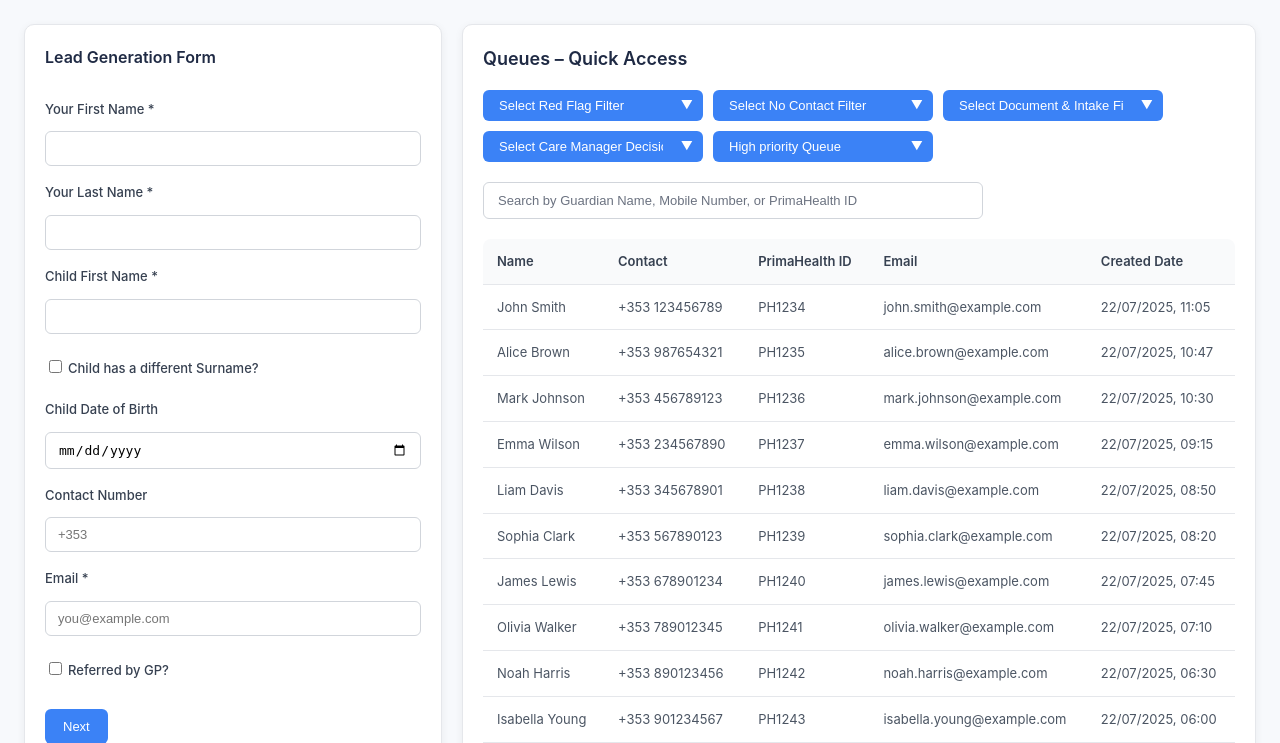
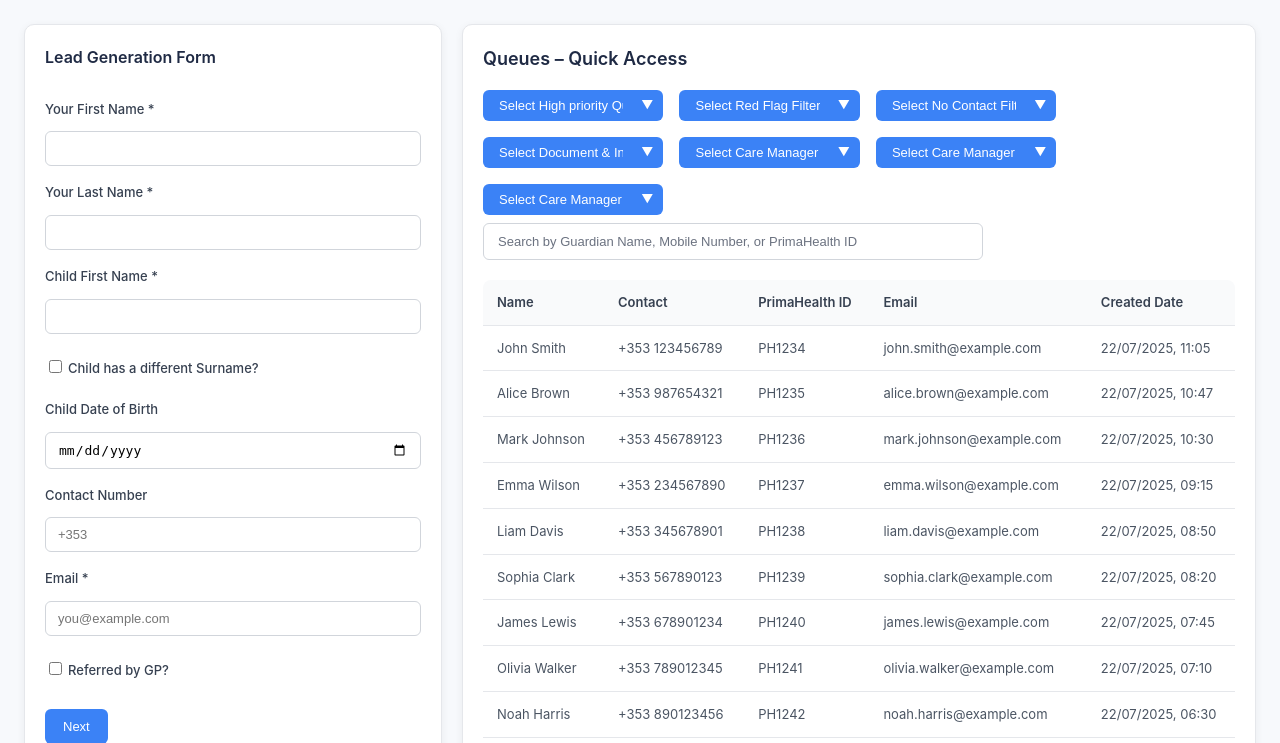
Before and after one commit to pdkv1999/primaHealth, a Python web app: template templates/login_cc.html in a window 1280 px wide. Shown: the top 743 px of the page. Run offline with Jinja, Linux system fonts and the light colour scheme; the template is opened without the code that fills it, so the values that code supplies are empty.

Commit message:
filters updated

```diff
--- a/templates/login_cc.html
+++ b/templates/login_cc.html
@@ -47,13 +47,14 @@
     .queue-dropdowns {
       display: flex;
       flex-wrap: wrap;
-      gap: 10px;
-      margin-bottom: 20px;
+      gap: 16px;
+      margin-bottom: 8px; /* Small space below filters */
     }
 
     .queue-dropdown {
       position: relative;
       display: inline-block;
+      flex-basis: 24%; /* Approximately 25% width for 4 filters in a row, adjusted for gap */
     }
 
     .queue-dropdown select {
@@ -67,8 +68,9 @@
       cursor: pointer;
       transition: background-color 0.2s ease;
       appearance: none;
-      width: 220px;
+      width: 100%;
       padding-right: 40px;
+      box-sizing: border-box;
     }
 
     .queue-dropdown select:hover {
@@ -153,7 +155,6 @@
       cursor: pointer;
     }
 
-    /* Lead form styles */
     .form-title {
       font-weight: 600;
       margin-bottom: 20px;
@@ -232,8 +233,6 @@
   </style>
 </head>
 <body>
-
-  <!-- Left: Lead Form -->
   <div class="left-panel">
     <div class="form-title">Lead Generation Form</div>
     <form>
@@ -269,11 +268,17 @@
     </form>
   </div>
 
-  <!-- Right: Queues & Table -->
   <div class="right-panel">
     <h2>Queues – Quick Access</h2>
     <div class="queue-dropdowns">
-      <!-- Red Flag Filters -->
+      <div class="queue-dropdown">
+        <select onchange="filterQueue(this, this.value)">
+          <option value="" disabled selected>Select High priority Queue</option>
+          <option value="G2_Consent_Pending">G2_Consent_Pending</option>
+          <option value="G2_Consent_Pending">Nearing 18 & Under Medication</option>
+          <option value="GP_Referral_No_SC_7_Days">GP referral received, No SC since 7 days</option>
+        </select>
+      </div>
       <div class="queue-dropdown">
         <select onchange="filterQueue(this, this.value)">
           <option value="" disabled selected>Select Red Flag Filter</option>
@@ -285,8 +290,6 @@
           <option value="Red_Flag_AP_Risk">Red Flag – AP Identified Risk</option>
         </select>
       </div>
-
-      <!-- No Contact After Booking Link Sent -->
       <div class="queue-dropdown">
         <select onchange="filterQueue(this, this.value)">
           <option value="" disabled selected>Select No Contact Filter</option>
@@ -296,38 +299,34 @@
           <option value="No_Contact_28_Days">No SC, No GP referral since 28 days – Auto Close</option>
         </select>
       </div>
-
-      <!-- Document & Intake Completion -->
       <div class="queue-dropdown">
         <select onchange="filterQueue(this, this.value)">
           <option value="" disabled selected>Select Document & Intake Filter</option>
-          <option value="Incomplete_Case">Incomplete Case – Missing Documents or Fields</option>
+          <option value="Incomplete_Case">Incomplete Case – Missing Documents</option>
         </select>
       </div>
-
-      <!-- Care Manager Decision Outcomes -->
       <div class="queue-dropdown">
         <select onchange="filterQueue(this, this.value)">
-          <option value="" disabled selected>Select Care Manager Decision</option>
-          <option value="Care Manager_Approved_7_Days">Care Manager Approved – Last 7 Days</option>
-          <option value="Care Manager_Approved_30_Days">Care Manager Approved – Last 30 Days</option>
-          <option value="Care Manager_Approved_This_Year">Care Manager Approved – This Year</option>
-          <option value="Care Manager_Rejected_7_Days">Care Manager Rejected – Last 7 Days</option>
-          <option value="Care Manager_Rejected_30_Days">Care Manager Rejected – Last 30 Days</option>
-          <option value="Care Manager_Rejected_This_Year">Care Manager Rejected – This Year</option>
-          <option value="Care Manager_On_Hold_7_Days">Care Manager On Hold – Last 7 Days</option>
-          <option value="Care Manager_On_Hold_30_Days">Care Manager On Hold – Last 30 Days</option>
-          <option value="Care Manager_On_Hold_This_Year">Care Manager On Hold – This Year</option>
+          <option value="" disabled selected>Select Care Manager Approved Cases</option>
+          <option value="Care Manager_Approved_7_Days">Last 7 Days</option>
+          <option value="Care Manager_Approved_30_Days">Last 30 Days</option>
+          <option value="Care Manager_Approved_This_Year">Last one Year</option>
         </select>
       </div>
-
-      <!-- Other Queues -->
       <div class="queue-dropdown">
         <select onchange="filterQueue(this, this.value)">
-          <option value="" disabled selected>High priority Queue</option>
-          <option value="G2_Consent_Pending">G2_Consent_Pending</option>
-          <option value="G2_Consent_Pending">Nearing 18 & Under Medication</option>
-          <option value="GP_Referral_No_SC_7_Days">GP referral received, No SC since 7 days</option>
+          <option value="" disabled selected>Select Care Manager Rejected Cases</option>
+          <option value="Care Manager_Approved_7_Days">Last 7 Days</option>
+          <option value="Care Manager_Approved_30_Days">Last 30 Days</option>
+          <option value="Care Manager_Approved_This_Year">Last one Year</option>
+        </select>
+      </div>
+      <div class="queue-dropdown">
+        <select onchange="filterQueue(this, this.value)">
+          <option value="" disabled selected>Select Care Manager Decision - On Hold</option>
+          <option value="Care Manager_Approved_7_Days">Last 7 Days</option>
+          <option value="Care Manager_Approved_30_Days">Last 30 Days</option>
+          <option value="Care Manager_Approved_This_Year">Last one Year</option>
         </select>
       </div>
     </div>
@@ -503,14 +502,12 @@
       const rows = document.querySelectorAll("#patientTable tbody tr");
       const allDropdowns = document.querySelectorAll(".queue-dropdown select");
 
-      // Reset all other dropdowns to their default (no selection) state
       allDropdowns.forEach(dropdown => {
         if (dropdown !== selectedDropdown) {
           dropdown.value = "";
         }
       });
 
-      // If no queue is selected (empty value), show all rows
       if (!queueName) {
         rows.forEach(row => {
           row.style.display = "";
@@ -518,14 +515,12 @@
         return;
       }
 
-      // Filter rows based on the selected queue
       rows.forEach(row => {
         const queue = row.getAttribute("data-queue");
         row.style.display = queue === queueName ? "" : "none";
       });
     }
 
-    // Initialize with all rows visible (no filter applied)
     document.addEventListener("DOMContentLoaded", () => {
       const rows = document.querySelectorAll("#patientTable tbody tr");
       rows.forEach(row => {
@@ -533,6 +528,5 @@
       });
     });
   </script>
-
 </body>
 </html>
```
